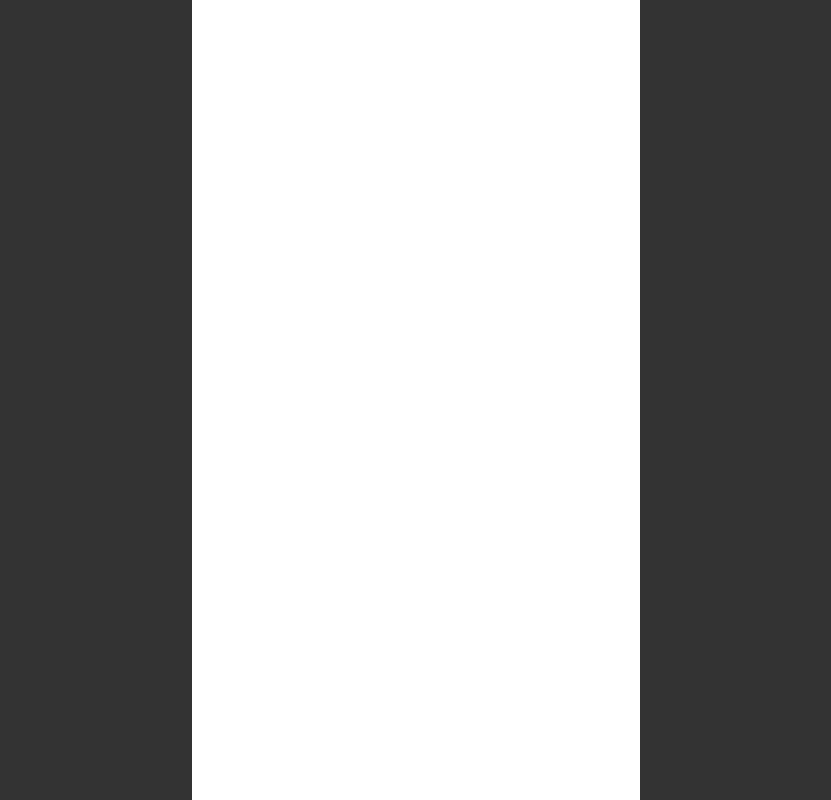
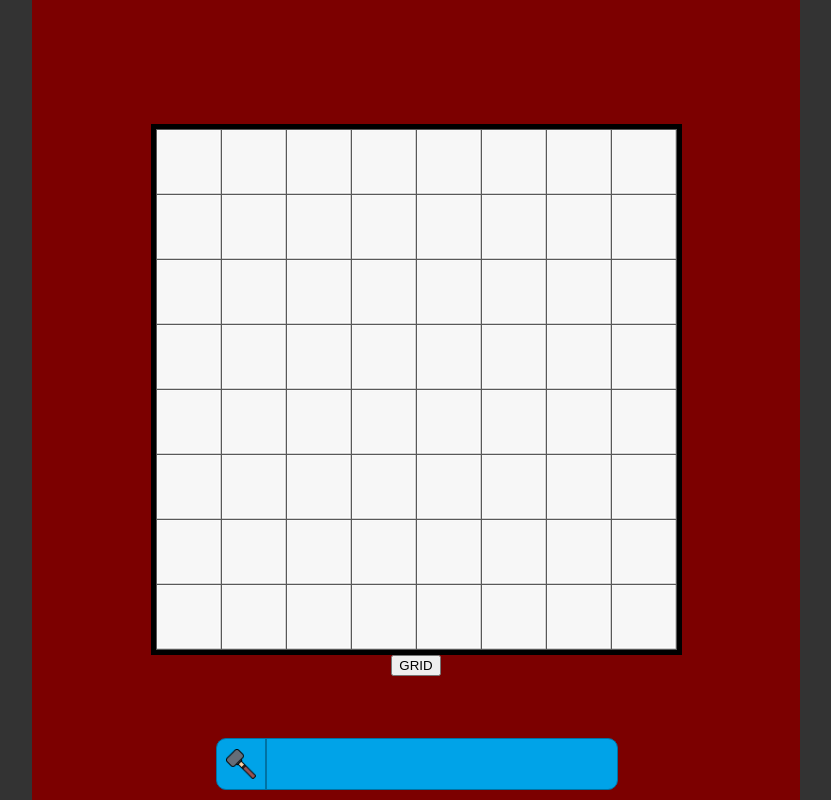
Before and after one commit to Meliodaes/assembly-line2, a plain HTML site: page index.html in a window 1280 px wide. Shown: the whole page, without its empty margins (224-1055 px from the left). Drawn offline with Linux system fonts and the light colour scheme.

Commit message:
HTML/JS Base and overlay
- Finished HTML/JS Base
- Add Canvas and some functions
- Start overlay

```diff
--- a/index.html
+++ b/index.html
@@ -9,8 +9,14 @@
     </head>
     <body>
         <div class="app">
-            <div class="base"></div>
-            <div class="overlay"></div>
+            <div class="base">
+                <canvas id="canvas" height="521" width="521"></canvas>
+                <button class="grid" onclick="showGrid()">GRID</button>
+            </div>
+
+            <div class="ui_s_creation">
+                <button class="ui_b_build"><img src="src/media/ui_b_build.png" alt="Build Icon"></button>
+            </div>
         </div>
 
         <script src="src/lib/main.js"></script>
--- a/src/lib/main.js
+++ b/src/lib/main.js
@@ -0,0 +1,67 @@
+//-------------------- Init --------------------
+
+//Canvas + img :
+const canvas = document.getElementById('canvas');
+const ctx = canvas.getContext('2d');
+var testImg;
+
+//Cancel selection
+document.onselectstart = (e) => {e.preventDefault();};
+
+
+//-------------------- Load and draw image --------------------
+
+function loadImg(url){
+    return new Promise(resolve => {
+        const img = new Image();
+        img.addEventListener("load", () => {
+            resolve(img);
+        });
+        img.src = url;
+    });
+}
+
+loadImg('src/media/test.png').then(img => testImg=img);
+
+
+//-------------------- Canvas mapping --------------------
+
+var map = new Array();
+
+for(var i=0;i<16;i++){
+    map[i] = new Array(16)
+    for(var j=0;j<16;j++){
+        map[i][j] = 0;
+    }
+}
+
+
+//-------------------- Click event on canvas --------------------
+
+canvas.addEventListener("click", (e) => {
+    var rect = canvas.getBoundingClientRect();
+    var col = Math.floor((e.clientX-rect.left-5.2)/32.5625);
+    var line = Math.floor((e.clientY-rect.top-5.2)/32.5625);
+    placeOnCanvas(col,line);
+});
+
+function placeOnCanvas(col,line){
+    if(map[line][col] == 0){
+        ctx.drawImage(testImg,col*32.5625,line*32.5625,32,32);
+        map[line][col] = 1;
+    }else{
+        alert("Not empty !");
+    }
+
+}
+
+
+//-------------------- Provisional FN to show grid --------------------
+
+function showGrid(){
+    if(canvas.style.background!=='url("src/media/grid.png")'){
+        canvas.style.background = "url(src/media/grid.png)";
+    }else{
+        canvas.style.background = "url(src/media/background.png)";
+    }
+}
--- a/src/lib/style.css
+++ b/src/lib/style.css
@@ -1,16 +1,48 @@
 body {
     height: 100vh; width: 100vw;
-    margin: 0; padding: 0;
-    background: #333; color: white;
+    margin: 0; padding: 0; display: flex;
+    background: #333; color: black;
     font-family: 'Source Sans Pro', sans-serif;
-}
-
-.app {
-    display: flex; width: 100vw; height: 100vh;
     justify-content: center; align-items: center;
 }
 
+
+/*-------------------- Base --------------------*/
+
+.app {
+    width: 768px; height: 100vh; background: #7c0000;
+}
+
 .base {
-    width: 35vw; height: 100vh;
-    background: white;
+    width: 768px; height: 100vh;
+    display: flex; justify-content: center;
+    align-items: center; flex-direction: column;
 }
+
+canvas {
+    border: 5px solid black; background: url(../media/background.png);
+}
+
+
+/*-------------------- Overlay --------------------*/
+
+.ui_s_creation {
+    height: 50px; width: 400px;
+    background: #00a3e8; border: 1px solid #0072a4;
+    border-radius: 10px; position: absolute;
+    bottom: 10px; left: calc(50% - 200px);
+}
+
+.ui_b_build {
+    height: 50px; width: 50px;
+    border-radius: 10px 0 0 10px;
+    padding: 0; margin: 0; outline: none;
+    background: none; border: none;
+    cursor: pointer; display: flex;
+    justify-content: center; align-items: center;
+    border-right: 2px solid #0072a4;
+}
+
+.ui_b_build img:active {height: 25px; width: 25px;}
+
+.ui_b_build img {height: 30px; width: 30px;}
```
Also changed, not shown: README.md, src/media/background.png (added), src/media/grid.png (added), src/media/test.png (added), src/media/ui_b_build.png (added), 1 other file.
